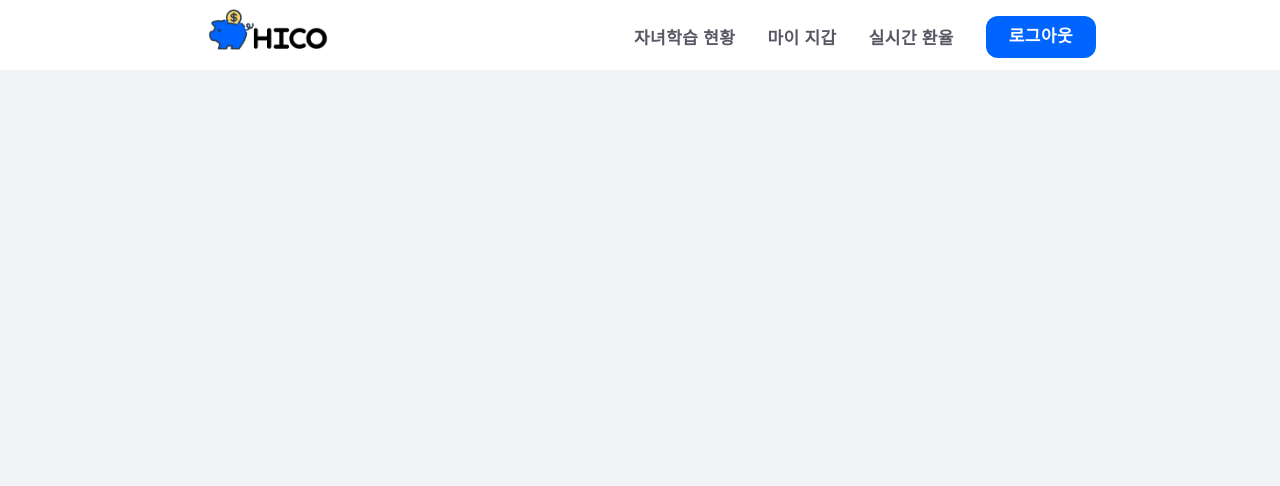
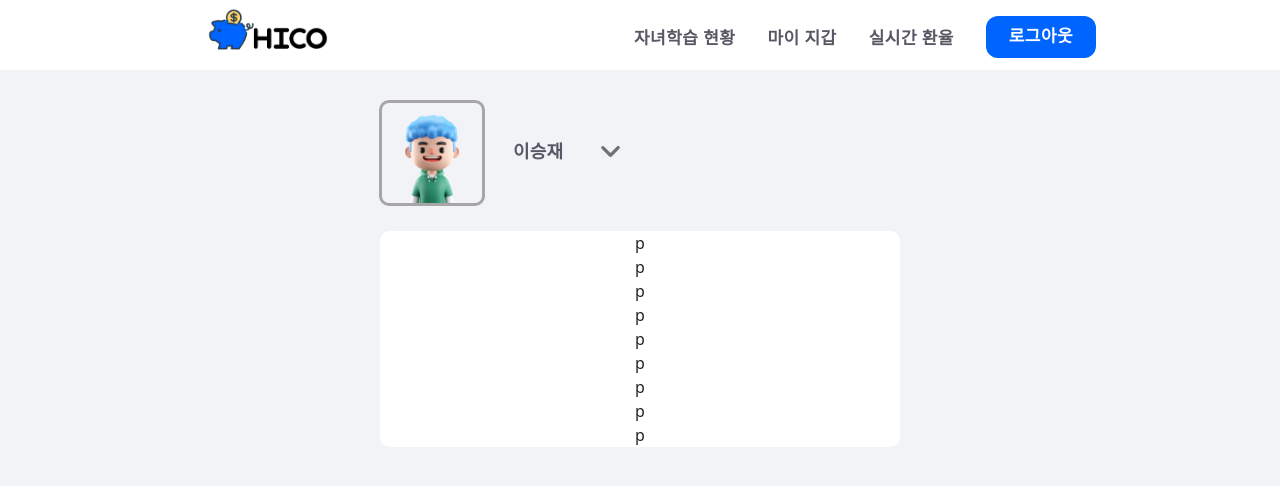
Before and after one commit to 22-bottle/ssafy_specific_pjt, a React (Create React App) app in the folder front/: page /mainparent in a window 1280 px wide. Shown: the top 486 px of the page. Built offline with nearby package versions, Linux system fonts and the light colour scheme.

Commit message:
design: 프로필

```diff
--- a/front/src/components/mainparent/ChildStatus.tsx
+++ b/front/src/components/mainparent/ChildStatus.tsx
@@ -1,25 +1,70 @@
-import React, { useState } from "react";
+import React, { useState, useEffect } from "react";
 import styles from './childstatus.module.css';
 import Carousel from 'react-bootstrap/Carousel'
 import 'bootstrap/dist/css/bootstrap.min.css';
 import { useNavigate } from 'react-router-dom';
+import profileBoy1 from '../../assets/profile_boy1.png';
+import profileBoy2 from '../../assets/profile_boy2.png';
+import profileBoy3 from '../../assets/profile_boy3.png';
+import profileBoy4 from '../../assets/profile_boy4.png';
+import profileGirl1 from '../../assets/profile_girl1.png';
+import profileGirl2 from '../../assets/profile_girl2.png';
+import profileGirl3 from '../../assets/profile_girl3.png';
+import profileGirl4 from '../../assets/profile_girl4.png';
+import InputLabel from '@mui/material/InputLabel';
+import MenuItem from '@mui/material/MenuItem';
+import FormControl from '@mui/material/FormControl';
+import Select, { SelectChangeEvent } from '@mui/material/Select';
+import ExpandMoreRoundedIcon from '@mui/icons-material/ExpandMoreRounded';
+
 
 const Childstatus:React.FC= () => {
 
   const [selectedChild, setSelectedChild] = useState("");
-  const styleObj = {
-    border: '1px solid black',
-    padding: '10px',
-    margin: '10px'
-  }
+  const [selectedImage, setSelectedImage] = useState('');
+
   const navigate = useNavigate();
   const handleButtonClick = () => {
     navigate('/mainparent/childadd');
-    };
+  };
+
+
+  // 프로필 랜덤 사진
+  // 예시로 'boy'로 설정. 동적으로 설정 필요.
+  const gender = 'boy'; // 'boy' 또는 'girl'
+  useEffect(() => {
+    const boyImages = [profileBoy1, profileBoy2, profileBoy3, profileBoy4];
+    const girlImages = [profileGirl1, profileGirl2, profileGirl3, profileGirl4];
+    const images = gender === 'boy' ? boyImages : girlImages;
+    const randomIndex = Math.floor(Math.random() * images.length);
+    setSelectedImage(images[randomIndex]);
+  }, [gender]);
+
+
+  // 자녀이름 select
+  const [age, setAge] = useState<string>('10');
+  const handleChange = (event: SelectChangeEvent<string>) => {
+    setAge(event.target.value);
+  };
+
+  useEffect(() => {
+    const boyImages = [profileBoy1, profileBoy2, profileBoy3, profileBoy4];
+    const girlImages = [profileGirl1, profileGirl2, profileGirl3, profileGirl4];
+
+    // 성별 결정 로직 추가 설정 필요
+    // 예시로 '10'이면 남자 아이, '20'이면 여자 아이로 가정
+    let images = age === '10' ? boyImages : girlImages;
+    const randomIndex = Math.floor(Math.random() * images.length);
+    setSelectedImage(images[randomIndex]);
+  }, [age]);
+
+
   // 아이 선택시 라벨 변경
   const handleChildSelect = (event: React.ChangeEvent<HTMLSelectElement>) => {
     setSelectedChild(event.target.value);
   };
+
+
   return (
     <div className={styles.container}>
 
@@ -28,10 +73,37 @@ const Childstatus:React.FC= () => {
       <div className={styles.profile}>
 
         {/* 프로필 사진 */}
-        <div></div>
+        <div className={styles.profileimage}>
+          <img src={selectedImage} alt={gender} style={{ height: '100px' }} />
+        </div>
 
         {/* 자녀 이름 */}
-        <div></div>
+        <div>
+          <FormControl variant="standard" sx={{ m: 1, minWidth: 120 }}>
+            <Select
+              value={age}
+              onChange={handleChange}
+              displayEmpty
+              inputProps={{ 'aria-label': 'Without label' }}
+              disableUnderline
+              IconComponent={ExpandMoreRoundedIcon}
+              sx={{
+                '.MuiSelect-select': {
+                  fontSize: '18px',
+                  fontWeight: 600,
+                  color: '#585865',
+                },
+                '.MuiSvgIcon-root': {
+                  fontSize: '45px',
+                  paddingBottom: '5px',
+                },
+              }}
+            >
+              <MenuItem value={'10'}>이승재</MenuItem>
+              <MenuItem value={'20'}>이무진</MenuItem>
+            </Select>
+          </FormControl>
+        </div>
       </div>
 
 
@@ -39,32 +111,32 @@ const Childstatus:React.FC= () => {
       <div className={styles.materialContainer}>
 
         {/* 카로셀 버튼 + 나라 */}
-        <div></div>
+        <div>p</div>
 
         {/* 진행률 차트 */}
-        <div></div>
+        <div>p</div>
 
         {/* 문항수 */}
         <div>
           {/* 전체 문항수 */}
-          <div></div>
+          <div>p</div>
           {/* 맞은 문항수 */}
-          <div></div>
+          <div>p</div>
         </div>
 
         {/* title */}
-        <div></div>
+        <div>p</div>
 
         {/* 나라 */}
         <div>
           {/* 미국 */}
-          <div></div>
+          <div>p</div>
           {/* 일본 */}
-          <div></div>
+          <div>p</div>
           {/* 유럽 */}
-          <div></div>
+          <div>p</div>
           {/* 중국 */}
-          <div></div>
+          <div>p</div>
         </div>
       </div>
 
```
